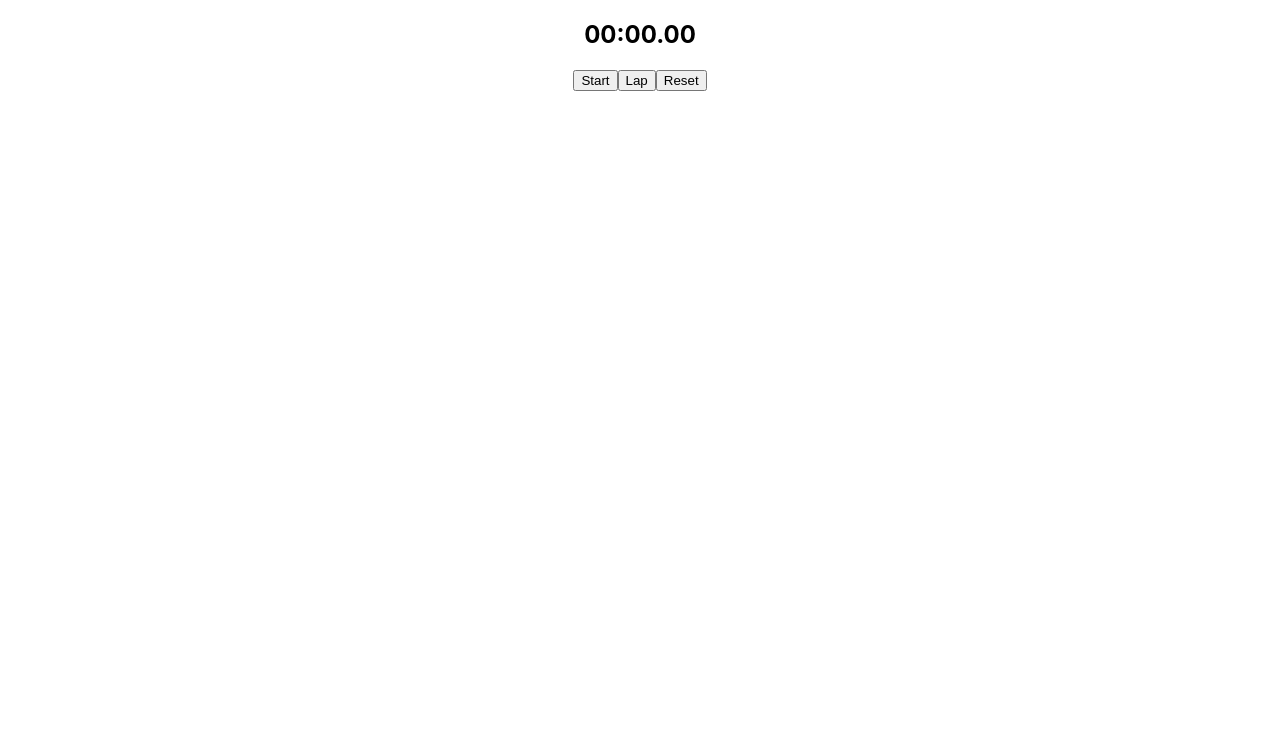
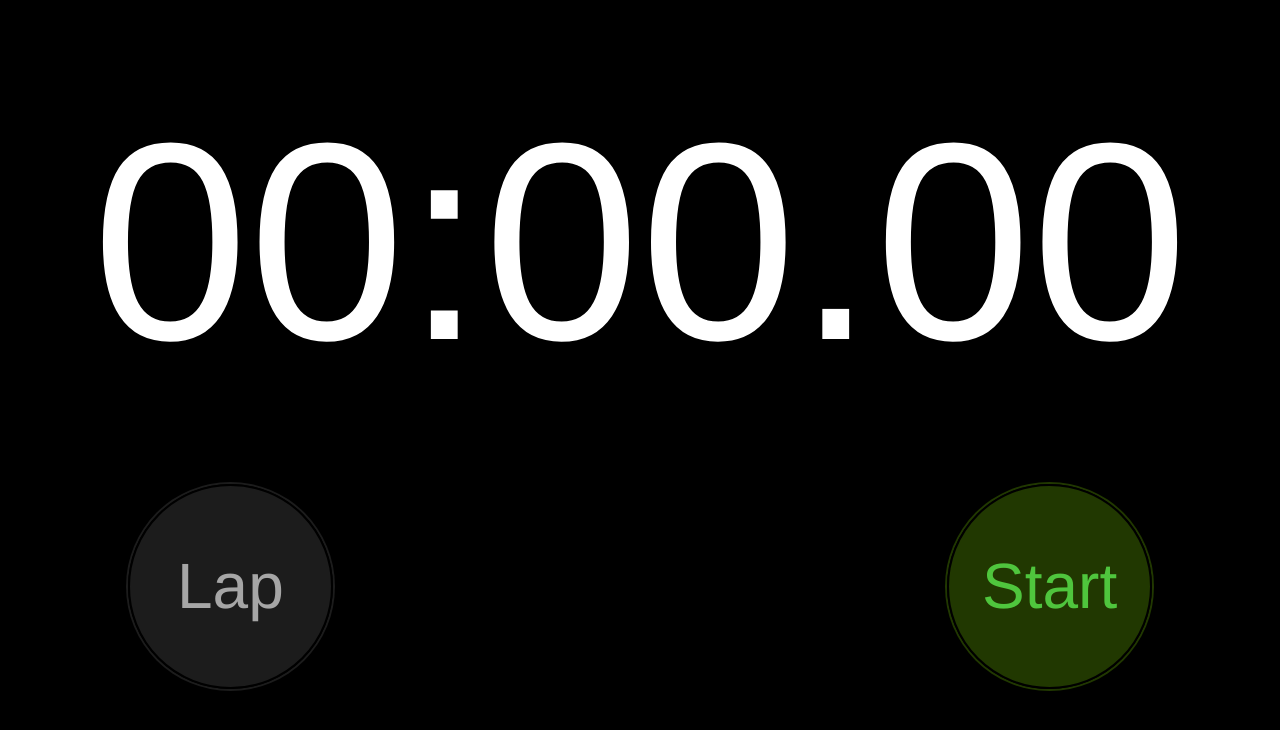
Before and after one commit to AnnaKanska/react-stopwatch, a React (Create React App) app: page / in a window 1280 px wide. Shown: the top 730 px of the page. Built offline with nearby package versions, Linux system fonts and the light colour scheme.

Commit message:
added styling

```diff
--- a/src/App.css
+++ b/src/App.css
@@ -1,39 +1,99 @@
-.App {
+
+
+body, .App {
   text-align: center;
+  background-color: black;
+  color: white;
 }
-.green{
-  color: green
+.btn, .startTimer, .stopTimer{
+  font-family: 'Helvetica-Light', Helvetica, Arial, sans-serif;
+  font-weight: 300;
+  text-align: center;
+  height: 16vw;
+  width: 16vw;
+  font-size: 5vw;
+  border-radius: 50%;
+  border: solid 2px black;
+  display: inline-flex;
+  flex-direction: column;
+  justify-content: center;
+  align-items: center;
 }
-.red{
-  color: red
+.startTimer {
+  color: #4FC53D;
+  background-color: rgba(55, 94, 3, 0.6);
+  box-shadow: 0px 0px 0px 2px rgba(55, 94, 3, 0.6);
 }
 
-.App-logo {
-  animation: App-logo-spin infinite 20s linear;
-  height: 40vmin;
-  pointer-events: none;
+.stopTimer {
+  color: red;
+  background-color: rgba(144, 9, 9, 0.6);
+  box-shadow: 0px 0px 0px 2px rgba(144, 9, 9, 0.6);
+}
+.startTimer, .stopTimer {
+  float: right;
+  margin-right: 10vw;
+}
+.lapBtn, .resetBtn{
+  float: left;
+  margin-left: 10vw;
+}
+.btnContainer{
+  height: 21vw;
+  position: static;
+}
+.startStopBtn{
+  color: #4FC53D;
+  background-color: rgba(55, 94, 3, 0.6);
+  box-shadow: 0px 0px 0px 2px rgba(55, 94, 3, 0.6);
+}
+.lapBtn{
+  color: rgba(166, 166, 166, 1);
+  background-color: rgba(48, 48, 48, 0.6);
+  box-shadow: 0px 0px 0px 2px rgba(48, 48, 48, 0.6);
 }
 
-.App-header {
-  background-color: #282c34;
-  min-height: 100vh;
+.resetBtn{
+  color: white;
+  background-color:rgba(166, 166, 166, 0.6);
+  box-shadow: 0px 0px 0px 2px rgba(166, 166, 166, 0.6);
+}
+.timer{
+  font-size: 10vw;
+  font-family: 'Helvetica-Light', Helvetica, Arial, sans-serif;
+  font-weight: 300;
+  font-size: 22vw;
+  margin-top: 10vh;
+  margin-bottom: 10vh;
+  text-align: center;
+  position: static;
+}
+.lapContainer{
+  font-size: 3vw;
+  font-family: Helvetica, sans-serif;
+  color: white;
+  text-align: center;
+  padding: 0;
+  padding: 0;
   display: flex;
   flex-direction: column;
-  align-items: center;
-  justify-content: center;
-  font-size: calc(10px + 2vmin);
-  color: white;
+  position: relative;
+  width: 100%;
+  height: 50%;
+  overflow: scroll;
 }
-
-.App-link {
-  color: #61dafb;
+li {
+  display: flex;
+  border-top: solid 0.7px rgba(166, 166, 166, 0.6);
+  list-style: none
 }
-
-@keyframes App-logo-spin {
-  from {
-    transform: rotate(0deg);
+.lapNo{
+  float: left;
+  display: flex;
+  margin-left: 4vw;
   }
-  to {
-    transform: rotate(360deg);
+  .lapStopTime {
+    margin-left: 50vw;
+  display: flex;
+  margin-right: 4vw;
   }
-}
--- a/src/App.js
+++ b/src/App.js
@@ -1,6 +1,6 @@
 import React from "react";
 import "./App.css";
-import { tsImportEqualsDeclaration } from "@babel/types";
+import { stat } from "fs";
 
 class App extends React.Component {
   render() {
@@ -97,28 +97,31 @@ class Stopwatch extends React.Component {
 
   render() {
     const { status, runningTime, laps, minLap, maxLap } = this.state;
+    console.log(laps.length)
     return (
       <div>
-        <h2>{this.getTimeAsAString(runningTime)}</h2>
-        <button className="btn startStopBtn" onClick={this.handleStartStop}>
+        <h2 className="timer">{this.getTimeAsAString(runningTime)}</h2>
+        <div className="btnContainer">
+        <button className={status ? 'stopTimer' : 'startTimer'} onClick={this.handleStartStop}>
           {status ? "Stop" : "Start"}
         </button>
-        <button className="btn lapBtn" onClick={this.handleLap}>
+        <button disabled={!status} className="btn lapBtn" onClick={this.handleLap} style={{display: !status && (laps.length > 0) ? 'none' : 'flex'}}>
           Lap
         </button>
-        <button className="btn resetBtn" onClick={this.handleReset}>
+        <button className="btn resetBtn" onClick={this.handleReset} style={{display: !status && (laps.length > 0) ? 'flex' : 'none'}}>
           Reset
         </button>
+        </div>
         <div className="lapContainer">
           <ul>
             {laps.map((lap) => (
-              <li key={lap.id} style={{color: lap.id === minLap ? 'green'
+              <li key={lap.id} style={{color: (laps.length <= 2) ? 'white'
+                : lap.id === minLap ? 'green'
                 : lap.id === maxLap ? 'red'
-                : lap.id === minLap && lap.id === maxLap ? 'black'
-                : 'black'
+                : 'white'
             }}>
-                <h3>Lap {lap.id}</h3>
-              <h3>{this.getTimeAsAString(lap.time)}</h3>
+              <h3 className="lapNo">Lap {lap.id}</h3>
+              <h3 className="lapStopTime">{this.getTimeAsAString(lap.time)}</h3>
               </li>
             ))}
           </ul>
```
Also changed, not shown: src/Fonts/HelveticaNeue-Roman.otf (added), src/Fonts/HelveticaNeue-UltraLight.otf (added).
